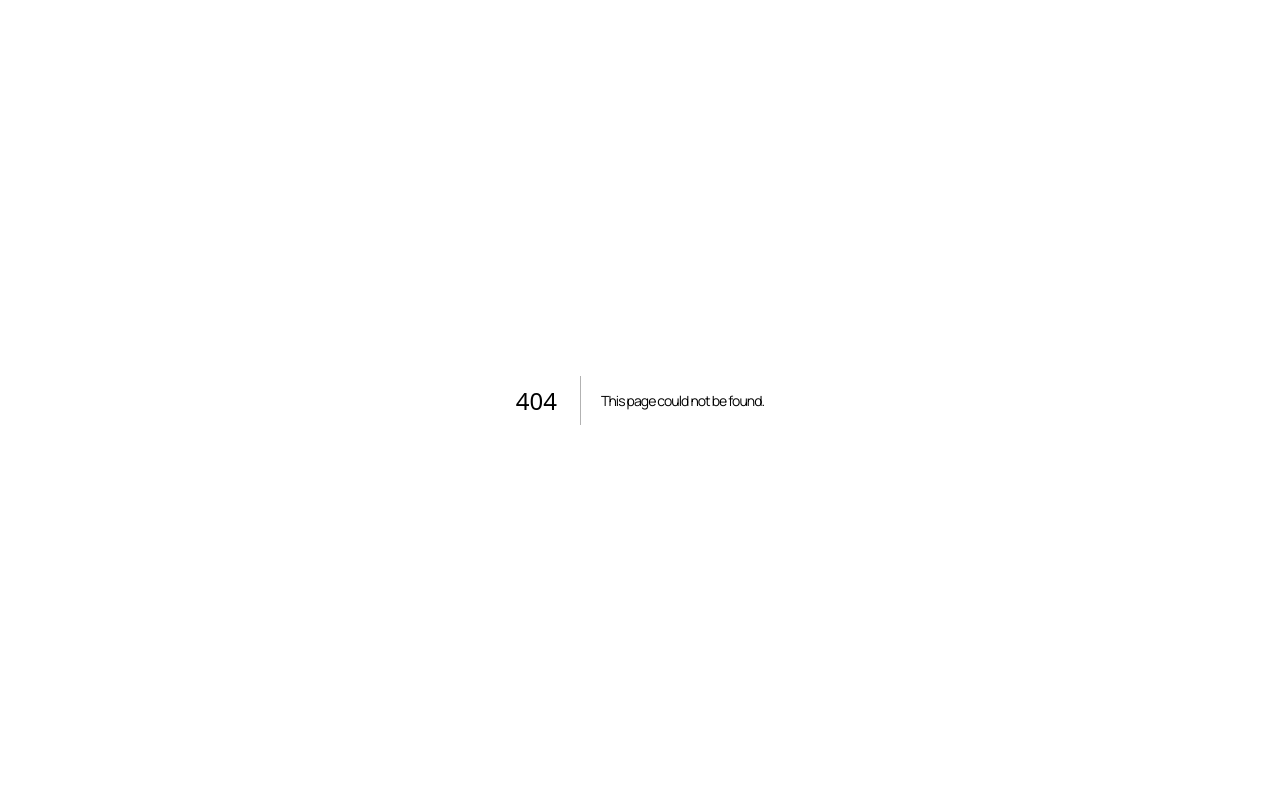
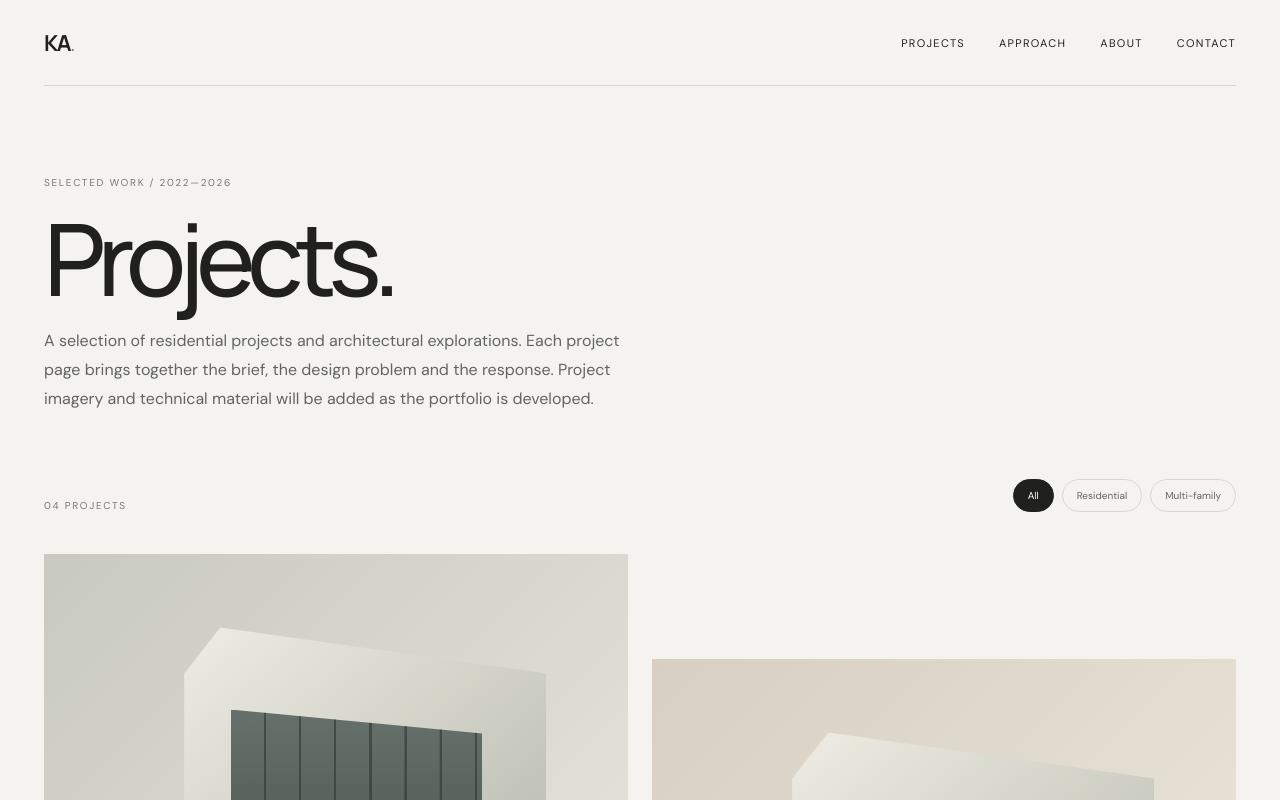
Before and after one commit to adetunjikunlere01-ops/kunlere-adetunji-portfolio, a Next.js app: page /projects in a window 1280 px wide. Before the commit this address had no page. Shown: the top 800 px of the page. Built offline with nearby package versions, Linux system fonts and the light colour scheme.

Commit message:
Build portfolio: add src/app/projects/page.tsx

```diff
--- /dev/null
+++ b/src/app/projects/page.tsx
@@ -0,0 +1,9 @@
+"use client";
+import { useMemo, useState } from "react";
+import { Header, Footer, ProjectCard, SectionLabel } from "../components";
+import { projects } from "@/data/projects";
+export default function ProjectsPage(){
+ const [filter,setFilter]=useState("All");
+ const filtered=useMemo(()=>filter==="All"?projects:projects.filter(p=>p.category===filter),[filter]);
+ return <><Header/><main className="wrap"><section className="page-intro"><SectionLabel>Selected work / 2022—2026</SectionLabel><h1>Projects.</h1><p>A selection of residential projects and architectural explorations. Each project page brings together the brief, the design problem and the response. Project imagery and technical material will be added as the portfolio is developed.</p></section><div className="section-head"><div className="kicker">{filtered.length.toString().padStart(2,"0")} projects</div><div className="filters">{["All","Residential","Multi-family"].map(x=><button key={x} className={filter===x?"filter active":"filter"} onClick={()=>setFilter(x)}>{x}</button>)}</div></div><div className="projects" style={{paddingBottom:110}}>{filtered.map(p=><ProjectCard key={p.slug} project={p}/>)}</div></main><Footer/></>
+}
```
